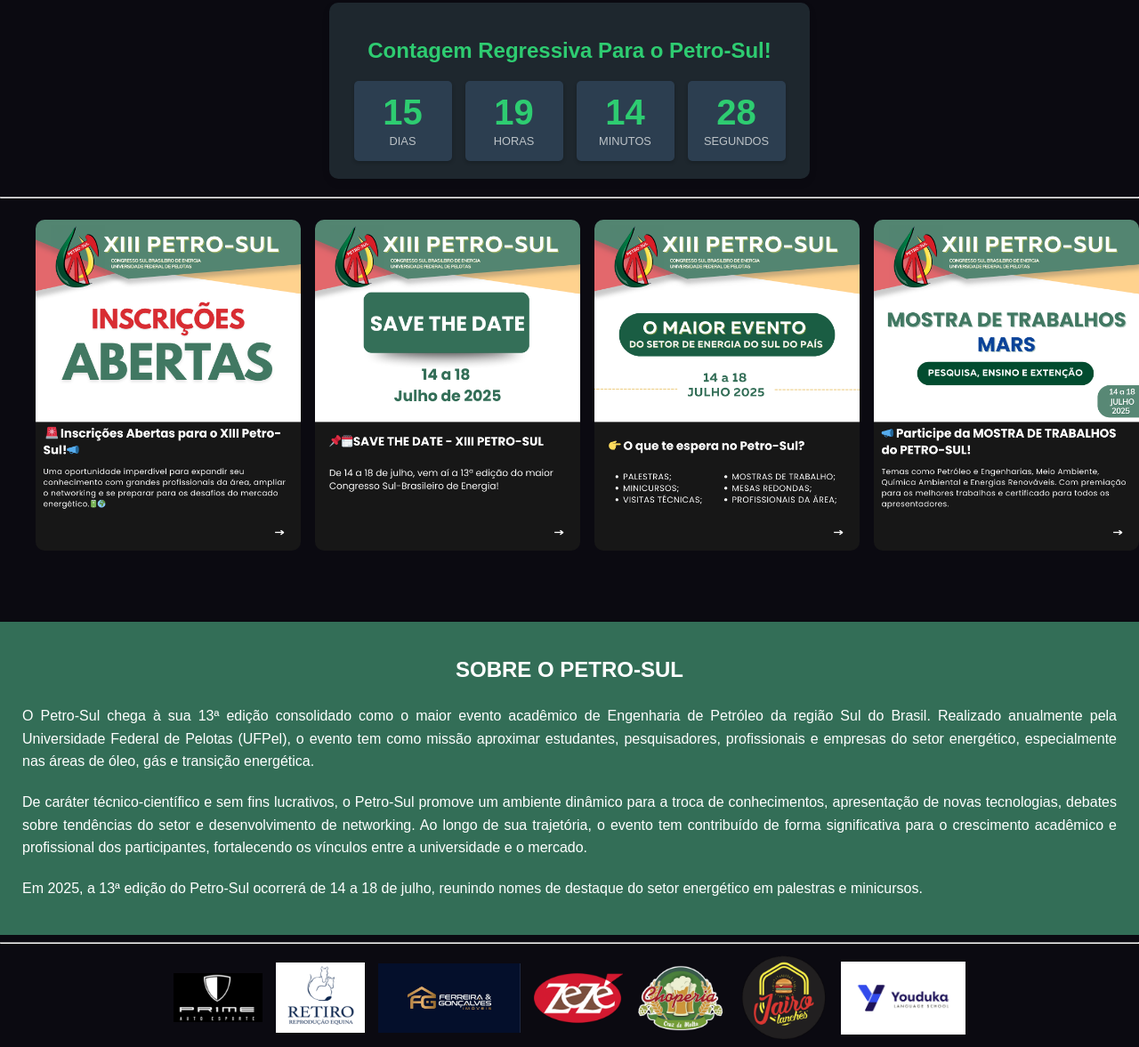
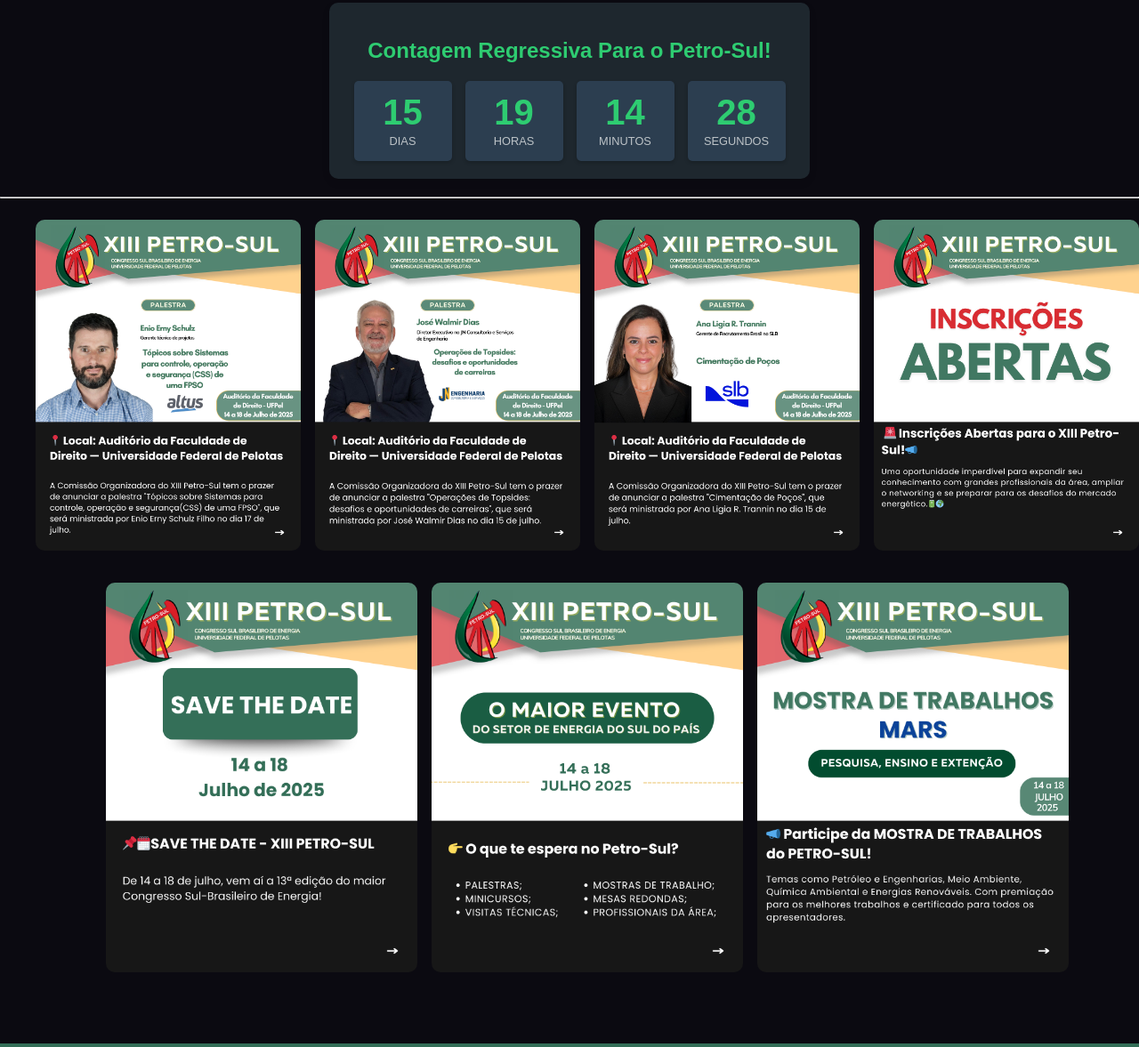
Before and after one commit to Petro-Sul/XIIPetro-Sul, a plain HTML site: page index.html in a window 1280 px wide. Shown: the part 584-1761 px from the top of the page at 89% size. Drawn offline with Linux system fonts and the light colour scheme.

Commit message:
Update index.html

```diff
--- a/index.html
+++ b/index.html
@@ -99,6 +99,32 @@
 
       <ul>
 
+        <li>
+        <a href="https://www.instagram.com/p/DLXg7F2Ov2O/?utm_source=ig_web_copy_link&igsh=MzRlODBiNWFlZA==" target="_blank">
+          <img src="assets/enio.png" alt="Ver post no Instagram"
+               style="width:100%; max-width: 350px; border-radius:10px; ">
+        </a>
+        </li>
+
+
+
+        <li>
+        <a href="https://www.instagram.com/p/DLSWPYoOtT4/?utm_source=ig_web_copy_link&igsh=MzRlODBiNWFlZA==" target="_blank">
+          <img src="assets/walmir.png" alt="Ver post no Instagram"
+               style="width:100%; max-width: 350px; border-radius:10px; ">
+        </a>
+        </li>
+
+
+
+
+        <li>
+    <a href="https://www.instagram.com/p/DLASUMxucRZ/?utm_source=ig_web_copy_link&igsh=MzRlODBiNWFlZA==" target="_blank">
+      <img src="assets/ligia.png" alt="Ver post no Instagram"
+           style="width:100%; max-width: 350px; border-radius:10px;">
+    </a>
+    </li>
+
 
     <li>
         <a href="ingressos/ingressosindex.html">
@@ -106,6 +132,20 @@
                style="width:100%; max-width: 350px; border-radius:10px; ">
         </a>
         </li>
+
+
+
+
+</ul>
+</nav>
+
+<nav class="cards">
+
+
+      <ul>
+
+
+
 
         <li>
         <a href="https://www.instagram.com/p/DIb0CtcORkQ/?utm_source=ig_web_copy_link&igsh=MzRlODBiNWFlZA==" target="_blank">
@@ -132,6 +172,7 @@
            style="width:100%; max-width: 350px; border-radius:10px;">
     </a>
     </li>
+
 
 
 
```
Lines whose indentation alone changed are shown as unchanged.
